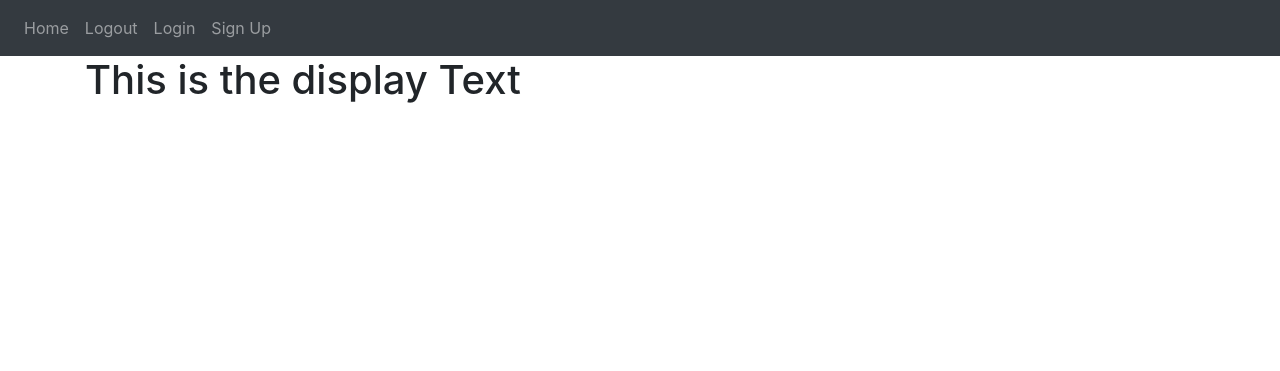
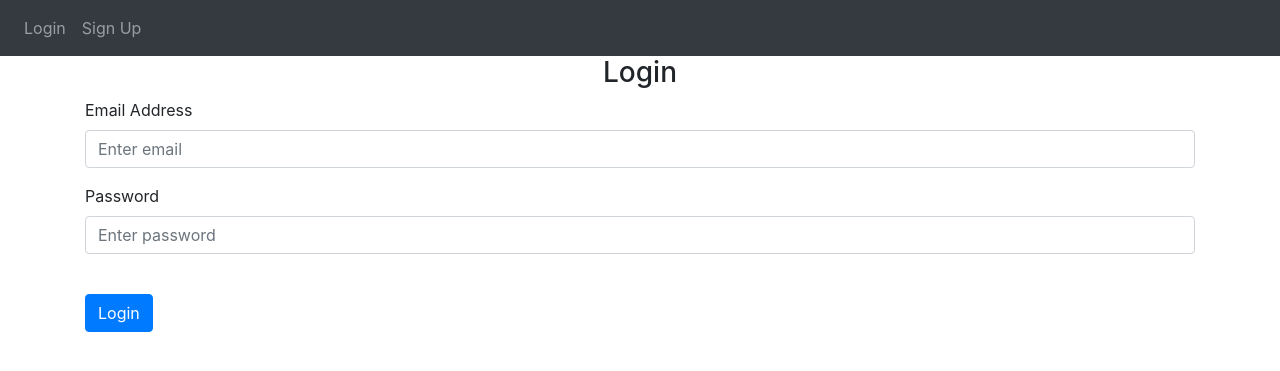
Before and after one commit to sreeharshaparuchur1/ToDoList, a Flask app: page /login in a window 1280 px wide. Shown: the top 371 px of the page. Run offline with Flask 2, Linux system fonts and the light colour scheme; some libraries are stand-ins or nearby versions.

Commit message:
templated OOF

```diff
--- a/website/auth.py
+++ b/website/auth.py
@@ -1,16 +1,62 @@
-from flask import Blueprint, render_template
+from flask import Blueprint, render_template, request, flash, redirect, url_for
+from .models import User
+from werkzeug.security import generate_password_hash, check_password_hash
+from . import db
+from flask_login import login_user, login_required, logout_user, current_user  #Why we needed to inheret UserMixin, page access
+
 # An application blueprint - defines a bunch of URLs.
 
 auth = Blueprint('auth', __name__)
 
-@auth.route('/login')
+@auth.route('/login', methods=['GET','POST'])
 def login():
-    return render_template('login.html')
+    if request.method == 'POST':
+        email = request.form.get('email')
+        password = request.form.get('password')
+
+        user = User.query.filter_by(email=email).first()     #Query the database with the email
+        if user:
+            if check_password_hash(user.password, password): #For an email which is already registered, query the saved password.
+                flash('Logged in successfully!', category='success')
+                login_user(user, remember=True)              #Remembers that the user is logged in.
+                return redirect(url_for('views.home'))
+            else:
+                flash('Incorrect password, try again.', category='error')
+        else:
+            flash('Email does not exist.', category='error')
+
+
+    return render_template('login.html', user=current_user)
 
 @auth.route('/logout')
+@login_required         #Can only access this if a user is already logged in
 def logout():
-    return "<p>logout</p>"
+    logout_user()
+    return redirect(url_for('auth.login'))
 
-@auth.route('/sign_up')
+@auth.route('/sign_up', methods=['GET','POST'])
 def sign_up():
-    return render_template('sign_up.html')
+    if request.method == 'POST':
+        emailID = request.form.get('email')
+        first_name = request.form.get('firstName')
+        password1 = request.form.get('password1')
+        password2 = request.form.get('password2')
+        user = User.query.filter_by(email=emailID).first()     #Query the database with the email
+        if user:
+            flash('Email already registered.', category='error')
+        elif len(emailID) < 4:
+            flash('Email ID must be greater than 3 characters.', category='error')
+        elif len(first_name) < 2:
+            flash('First name must be greater than 1 character.', category='error')
+        elif password1 != password2:
+            flash("Passwords don't match.", category='error')
+        elif len(password1) < 7:
+            flash('Password must be at least 7 characters.', category='error')
+        else:
+            new_user = User(email=emailID, first_name=first_name, password=generate_password_hash(password1, method='sha256'))
+            db.session.add(new_user)    #Adding the new user to the database
+            db.session.commit()         #Freezing the database
+            login_user(new_user, remember=True)
+            flash('Account created!', category='success')
+            return redirect(url_for(views.home))  #The home url in views.py
+    return render_template('sign_up.html', user=current_user)
--- /dev/null
+++ b/website/static/index.js
@@ -0,0 +1,7 @@
+function deleteNote(noteId) {
+  fetch("/delete-note", {     //POST request from the delete-node endpoint
+    method: "POST",
+    body: JSON.stringify({ noteId: noteId }),
+  }).then((_res) => { window.location.href = "/";   //reload
+  });
+}
--- a/website/templates/base.html
+++ b/website/templates/base.html
@@ -29,13 +29,35 @@
       </button>
       <div class="collapse navbar-collapse" id="navbar">
         <div class="navbar-nav">
+          {% if user.is_authenticated %}
           <a class="nav-item nav-link" id="home" href="/">Home</a>
           <a class="nav-item nav-link" id="logout" href="/logout">Logout</a>
+          {% else %}
           <a class="nav-item nav-link" id="login" href="/login">Login</a>
           <a class="nav-item nav-link" id="signUp" href="/sign_up">Sign Up</a>
+          {% endif %}
         </div>
       </div>
     </nav>
+
+    {% with messages = get_flashed_messages(with_categories=true) %}
+    {% if messages %}
+      {% for category, message in messages %}
+       {% if category == 'error' %}
+         <div class="alert alert-danger alter-dismissable fade show" role="alert">
+           {{ message }}
+           <button type="button" class="close" data-dismiss="alert">
+             <span aria-hidden="true">&times;</span>
+           </button>
+         </div>
+         {% else %}
+         <div class="alert alert-success alter-dismissable fade show" role="alert">
+           {{ message }}
+           <button type="button" class="close" data-dismiss="alert">
+             <span aria-hidden="true">&times;</span>
+           </button>
+         </div>
+       {% endif %} {% endfor %} {% endif %} {% endwith %}
 
     <div class="container">{% block content %} {% endblock %}</div>
     <script
--- a/website/templates/login.html
+++ b/website/templates/login.html
@@ -1,4 +1,31 @@
-{% extends "base.html" %} {% block title %}Login{% endblock %}
+{% extends "base.html" %}
+{% block title %}
+Login
+{% endblock %}
 {% block content %}
-<h1> This is the display Text </h1>
+<form method="POST">
+  <h3 align="center">Login</h3>
+  <div class="form-group">
+    <label for="email">Email Address</label>
+    <input
+      type="email"
+      class="form-control"
+      id="email"
+      name="email"
+      placeholder="Enter email"
+    />
+  </div>
+  <div class="form-group">
+    <label for="password">Password</label>
+    <input
+      type="password"
+      class="form-control"
+      id="password"
+      name="password"
+      placeholder="Enter password"
+    />
+  </div>
+  <br />
+  <button type="submit" class="btn btn-primary">Login</button>
+</form>
 {% endblock %}
```
Also changed, not shown: website/__init__.py (+34 -0 lines), website/models.py (+20 -0 lines), website/templates/home.html (+22 -2 lines), website/views.py (+34 -4 lines), website/database.db (added).
